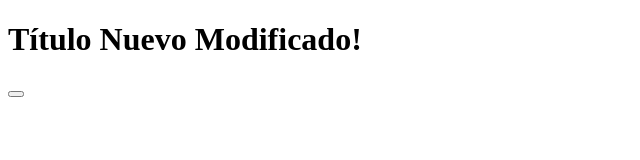
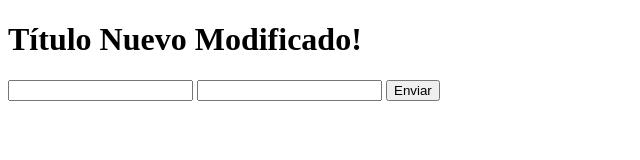
Before and after one commit to Brian-Pontoriero/curso-git-github, a plain HTML site: page index.html in a window 1280 px wide. Shown: the whole page, without its empty margins (0-640 px from the left). Drawn offline with Linux system fonts and the light colour scheme.

Commit message:
se agregaron inputs nombre y apellido, y se modifico boton enviar

```diff
--- a/index.html
+++ b/index.html
@@ -7,8 +7,11 @@
 </head>
 <body>
     <h1>Título Nuevo Modificado!</h1>
+
     <form action="#">
-        <button type="submit" value="Enviar"></button>
+        <input type="text" name="firstName" id="firstName">
+        <input type="text" name="lastName" id="lastName">
+        <input type="button" value="Enviar">
     </form>
 </body>
 </html>
```
